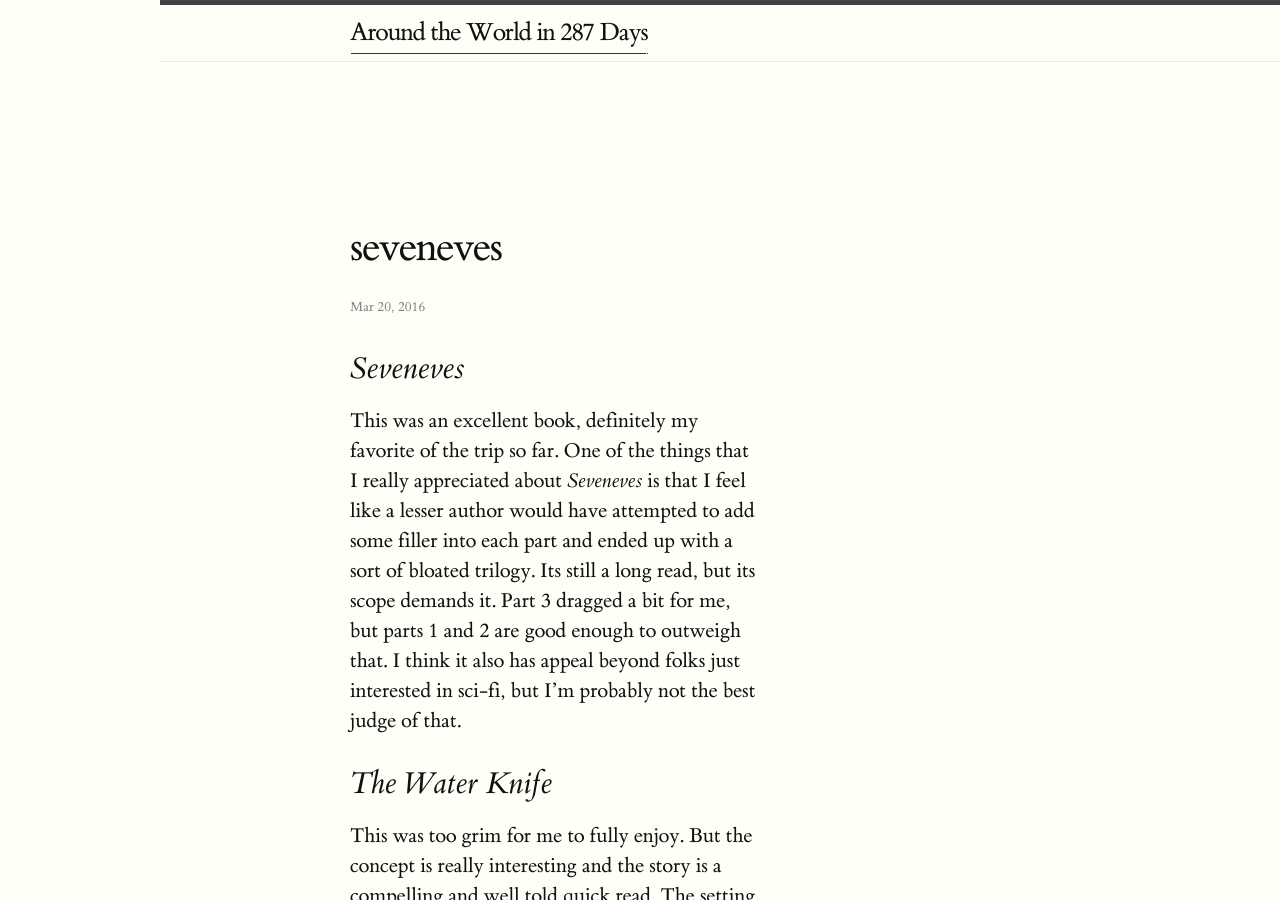
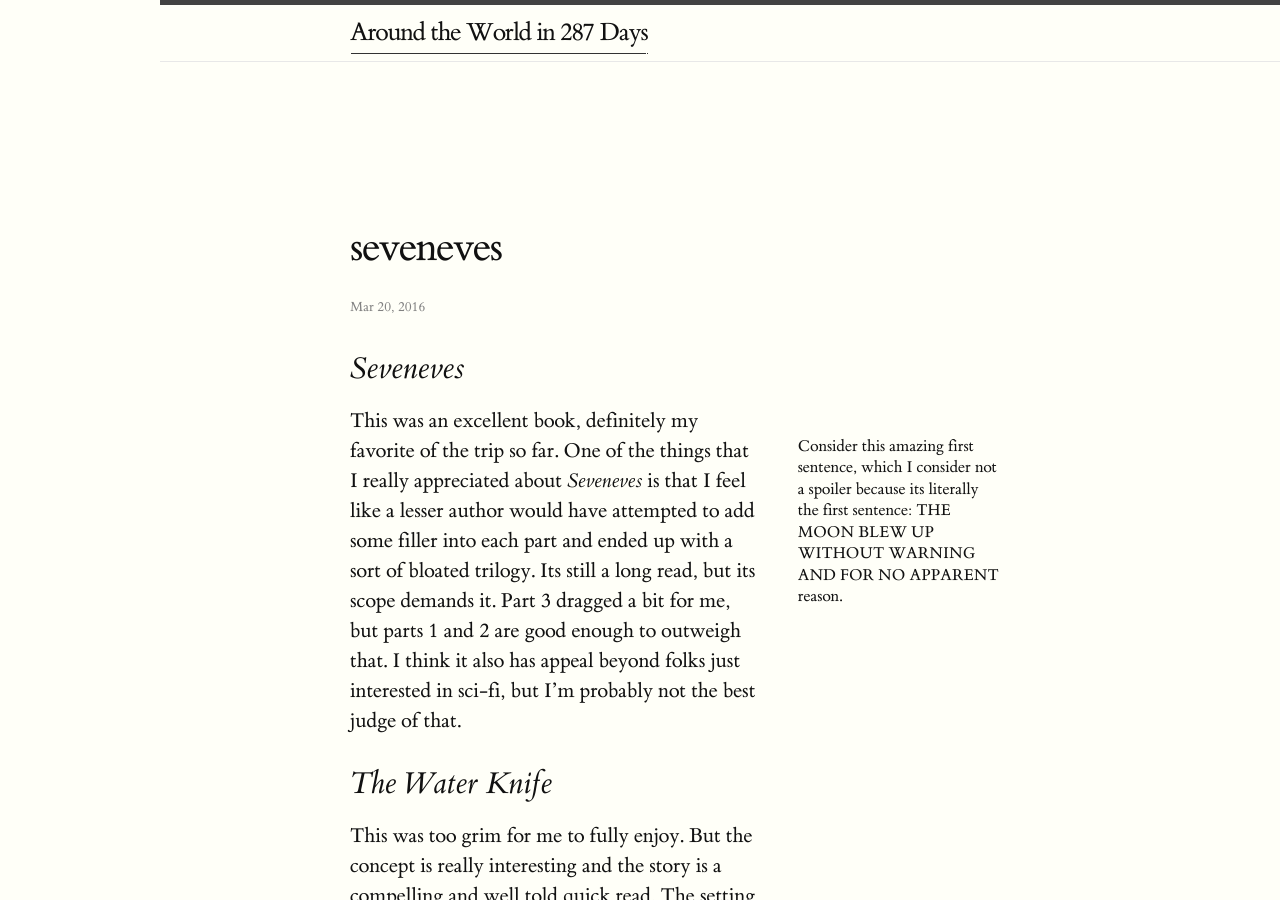
Before and after one commit to nathanlubchenco/blog, a Jekyll site: the page built from novicevagabond/_posts/2016-03-20-seveneves.markdown, in a window 1280 px wide and 900 px high. Built offline with Jekyll 4.4.1, drawn with Linux system fonts in a browser that asks for light colours.

Commit message:
add moon blowing up sidenote

```diff
--- a/novicevagabond/_posts/2016-03-20-seveneves.markdown
+++ b/novicevagabond/_posts/2016-03-20-seveneves.markdown
@@ -6,7 +6,9 @@
 ---
 
 ## Seveneves
-This was an excellent book, definitely my favorite of the trip so far.  One of the things that I really appreciated about *Seveneves* is that I feel like a lesser author would have attempted to add some filler into each part and ended up with a sort of bloated trilogy. Its still a long read, but its scope demands it.  Part 3 dragged a bit for me, but parts 1 and 2 are good enough to outweigh that.  I think it also has appeal beyond folks just interested in sci-fi, but I'm probably not the best judge of that.
+This was an excellent book, definitely my favorite of the trip so far. <span class="marginnote">Consider this amazing first sentence, which I consider not a spoiler because its literally the first sentence: THE MOON BLEW UP WITHOUT WARNING AND FOR NO APPARENT reason.</span>
+One of the things that I really appreciated about *Seveneves* is that I feel like a lesser author would have attempted to add some filler into each part and ended up with a sort of bloated trilogy. Its still a long read, but its scope demands it.  Part 3 dragged a bit for me, but parts 1 and 2 are good enough to outweigh that.  I think it also has appeal beyond folks just interested in sci-fi, but I'm probably not the best judge of that.
+
 
 ## The Water Knife
 This was too grim for me to fully enjoy.  But the concept is really interesting and the story is a compelling and well told quick read.  The setting is sometime in the not too distant future when water shortage in the western US becomes a apocolyptic level problem. If you don't mind or enjoy watching Game of Thrones, then the grimness won't be an issue for you and its probably worth a read, otherwise you should pass.
```
